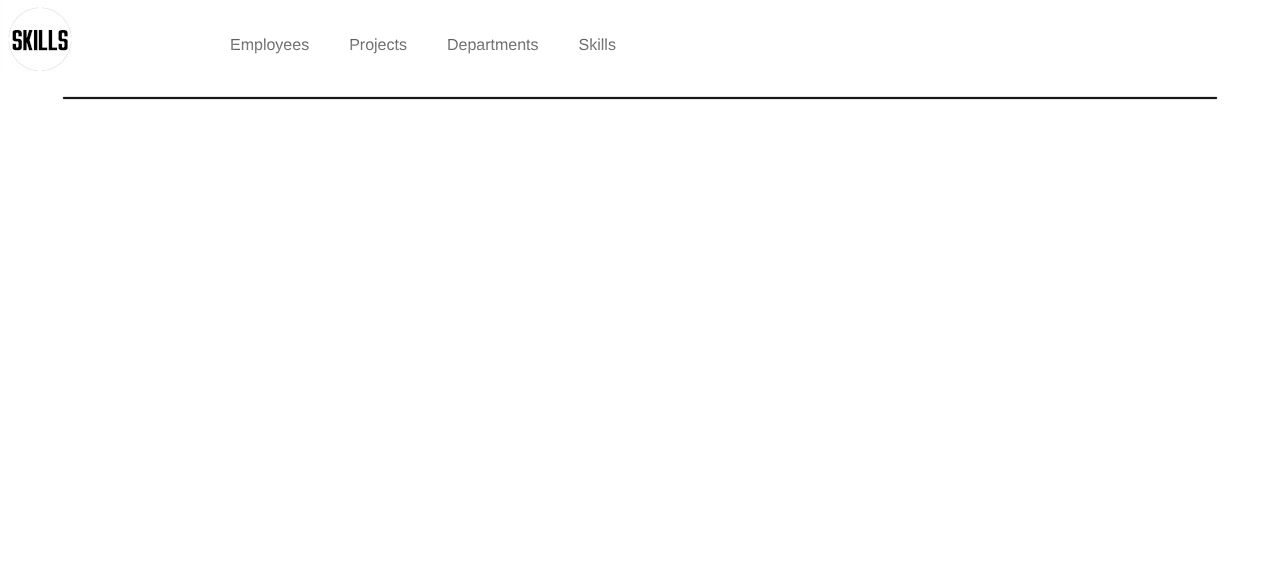
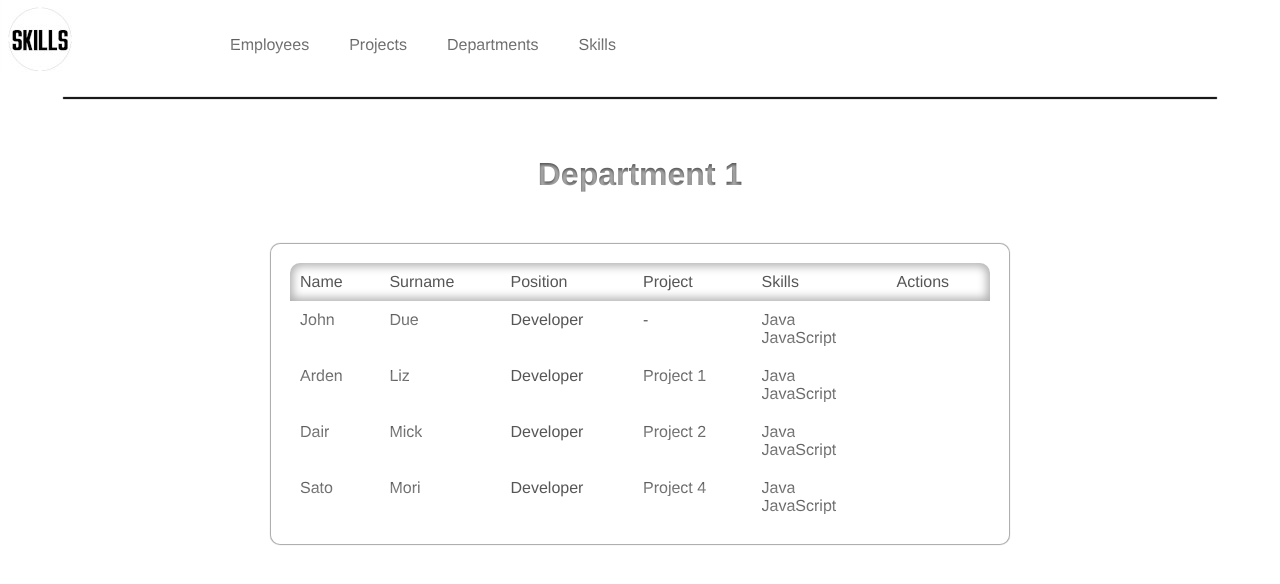
Before and after one commit to yuilin/fe-vuejs, a Vue app: page /departments/1 in a window 1280 px wide. Shown: the top 584 px of the page. Built offline with nearby package versions, Linux system fonts and the light colour scheme.

Commit message:
added project and department pages

```diff
--- a/src/components/common/Table.vue
+++ b/src/components/common/Table.vue
@@ -10,11 +10,11 @@
             <div v-for="(r, i) in row.data" v-bind:key="i" class="contents">
                 <div v-if="row.id !== editRecord" :class="r.display ? 'search-item ' + r.display : 'search-item'">
                     <router-link v-if="r.value && r.link && !r.id" :to="link  + row.id">{{r.value}}</router-link>
-                    <router-link v-else-if="r.value && r.link && r.id" :to="r.link  + '/' + r.id">{{r.value}}
+                    <router-link v-else-if="r.value && r.link && r.id" :to="r.link + r.id">{{r.value}}
                     </router-link>
                     <div v-else-if="r.value !== undefined" class="contents">{{r.value}}</div>
                     <div v-else-if="r.values" v-for="(arr, i) in r.values" v-bind:key="i">
-                        <router-link :to="arr.link  + '/' + arr.id">{{arr.name}}</router-link>
+                        <router-link :to="arr.link + arr.id">{{arr.name}}</router-link>
                     </div>
                     <div v-else class="contents" v-for="(action, i) in r" v-bind:key="i">
                         <img v-if="editable" :src="'../../../static/icons/' + action.value + '.png'" :alt="action.value"
--- a/src/components/departments/Department.vue
+++ b/src/components/departments/Department.vue
@@ -1,10 +1,65 @@
 <template>
-    <div></div>
+    <div class="body">
+        <h1>{{selectedDepartment.name}}</h1>
+        <myTable :headerNames="headerNames" :data="data" link="/employees/"></myTable>
+    </div>
 </template>
 
 <script>
+import myTable from '@/components/common/Table'
+
 export default {
-  name: 'Department'
+  components: {myTable},
+  name: 'Department',
+  created () {
+    this.departments = this.$store.getters['getDepartments']
+    this.headerNames = this.$store.getters['getDepartmentHeaderNames']
+  },
+  computed: {
+    selectedDepartment () {
+      return this.departments.find(department => department.id === Number(this.$route.params.id))
+    },
+    data () {
+      return this.parse(this.$store.getters['getEmployees']).filter(employee => employee.department === this.selectedDepartment.id)
+    }
+  },
+  methods: {
+    parse (objects) {
+      return objects.map(
+        (object) => {
+          let info = object.info.find(i => i.name === 'Job Details').items
+          let department = this.$store.getters['getDepartments'].find(department => department.id === info.find(item => item.name === 'Department').value).id
+          let parsed = {
+            id: object.id,
+            name: object.personalData.credentials.name,
+            surname: object.personalData.credentials.surname,
+            position: info.find(item => item.name === 'Position').value,
+            project: this.$store.getters['getProjects'].find(project => project.id === object.personalData.items.find(item => item.name === 'Project').value),
+            skills: object.skills.map((object) => {
+              let skill = this.$store.getters['getSkills'].find(skill => skill.id === Number(object.id))
+              return {name: skill.personalData.credentials.name, link: '/skills/', id: skill.id}
+            })
+          }
+          return {
+            id: parsed.id,
+            data: {
+              name: {value: parsed.name, link: true},
+              surname: {value: parsed.surname, link: true},
+              position: {value: parsed.position},
+              project: {
+                value: parsed.project === undefined ? '-' : parsed.project.name,
+                link: parsed.project === undefined ? undefined : '/projects/',
+                id: parsed.project === undefined ? undefined : parsed.project.id
+              },
+              skills: {values: parsed.skills},
+              actions: [{value: 'edit'}, {value: 'delete'}]
+            },
+            department: department
+          }
+        }
+      )
+    }
+  }
 }
 </script>
 
--- a/src/components/employees/Employee.vue
+++ b/src/components/employees/Employee.vue
@@ -8,15 +8,13 @@ import Main from '@/components/common/Main'
 
 export default {
   components: {Main},
-  data () {
-    return {
-      num: Number(this.$route.params.id),
-      selectedEmployee: Object
-    }
-  },
   created () {
     this.employees = this.$store.getters['getEmployees']
-    this.selectedEmployee = this.employees.find(employee => employee.id === this.num)
+  },
+  computed: {
+    selectedEmployee () {
+      return this.employees.find(employee => employee.id === Number(this.$route.params.id))
+    }
   }
 }
 </script>
--- a/src/components/employees/Employees.vue
+++ b/src/components/employees/Employees.vue
@@ -15,11 +15,6 @@ import myTable from '@/components/common/Table'
 export default {
   components: {myTable, Pagination, myFilter},
   name: 'Employees',
-  data () {
-    return {
-      headerNames: Array
-    }
-  },
   created () {
     this.headerNames = this.$store.getters['getEmployeesHeaderNames']
   },
@@ -69,7 +64,7 @@ export default {
             project: this.$store.getters['getProjects'].find(project => project.id === object.personalData.items.find(item => item.name === 'Project').value),
             skills: object.skills.map((object) => {
               let skill = this.$store.getters['getSkills'].find(skill => skill.id === Number(object.id))
-              return {name: skill.personalData.credentials.name, link: 'skills', id: skill.id}
+              return {name: skill.personalData.credentials.name, link: '/skills/', id: skill.id}
             })
           }
           return {
@@ -80,10 +75,10 @@ export default {
               position: {value: parsed.position},
               project: {
                 value: parsed.project === undefined ? '-' : parsed.project.name,
-                link: parsed.project === undefined ? undefined : 'projects',
+                link: parsed.project === undefined ? undefined : '/projects/',
                 id: parsed.project === undefined ? undefined : parsed.project.id
               },
-              department: {value: parsed.department.name, link: 'departments', id: parsed.department.id},
+              department: {value: parsed.department.name, link: '/departments/', id: parsed.department.id},
               skills: {values: parsed.skills}
             }
           }
--- a/src/components/personalData/PersonalData.vue
+++ b/src/components/personalData/PersonalData.vue
@@ -2,7 +2,8 @@
     <div class="info">
         <div class="icon"><img v-if="parent === 'Employee'" :src="'/static/user-icons/' + personalData.icon + '.png'"
                                class="user-icon" alt="username">
-            <img v-else :src="'/static/skill-icons/' + personalData.icon + '.png'" class="user-icon" alt="username"></div>
+            <img v-else :src="'/static/skill-icons/' + personalData.icon + '.png'" class="user-icon" alt="username">
+        </div>
         <hr class="mobile">
         <div class="personal-data">
             <PersonalDataItem type="header"
--- a/src/components/projects/Project.vue
+++ b/src/components/projects/Project.vue
@@ -1,10 +1,59 @@
 <template>
-    <div></div>
+    <div class="body">
+        <h1>{{selectedProject.name}}</h1>
+        <myTable :headerNames="headerNames" :data="data" link="/employees/"></myTable>
+    </div>
 </template>
 
 <script>
+import myTable from '@/components/common/Table'
+
 export default {
-  name: 'Project'
+  components: {myTable},
+  name: 'Project',
+  created () {
+    this.projects = this.$store.getters['getProjects']
+    this.headerNames = this.$store.getters['getProjectHeaderNames']
+  },
+  computed: {
+    selectedProject () {
+      return this.projects.find(project => project.id === Number(this.$route.params.id))
+    },
+    data () {
+      return this.parse(this.$store.getters['getEmployees']).filter(employee => employee.project === this.selectedProject.id)
+    }
+  },
+  methods: {
+    parse (objects) {
+      return objects.map(
+        (object) => {
+          let info = object.info.find(i => i.name === 'Job Details').items
+          let parsed = {
+            id: object.id,
+            name: object.personalData.credentials.name,
+            surname: object.personalData.credentials.surname,
+            position: info.find(item => item.name === 'Position').value,
+            project: this.$store.getters['getProjects'].find(project => project.id === object.personalData.items.find(item => item.name === 'Project').value),
+            skills: object.skills.map((object) => {
+              let skill = this.$store.getters['getSkills'].find(skill => skill.id === Number(object.id))
+              return {name: skill.personalData.credentials.name, link: '/skills/', id: skill.id}
+            })
+          }
+          return {
+            id: parsed.id,
+            data: {
+              name: {value: parsed.name, link: true},
+              surname: {value: parsed.surname, link: true},
+              position: {value: parsed.position},
+              skills: {values: parsed.skills},
+              actions: [{value: 'edit'}, {value: 'delete'}]
+            },
+            project: parsed.project === undefined ? undefined : parsed.project.id
+          }
+        }
+      )
+    }
+  }
 }
 </script>
 
--- a/src/components/projects/Projects.vue
+++ b/src/components/projects/Projects.vue
@@ -15,11 +15,6 @@ import myTable from '@/components/common/Table'
 export default {
   components: {myTable, Pagination, myFilter},
   name: 'Projects',
-  data () {
-    return {
-      headerNames: Array
-    }
-  },
   created () {
     this.headerNames = this.$store.getters['getProjectsHeaderNames']
   },
@@ -62,10 +57,10 @@ export default {
               name: {value: object.name, link: true},
               manager: {
                 value: Object.values(employee.personalData.credentials).join(' '),
-                link: 'employees',
+                link: '/employees/',
                 id: employee.id
               },
-              department: {value: departments.name, link: 'departments', id: departments.id},
+              department: {value: departments.name, link: '/departments/', id: departments.id},
               employees: {value: this.employees.filter(employee => employee.personalData.items.find(item => item.name === 'Project').value === object.id).length}
             }
           }
--- a/src/components/skills/Skill.vue
+++ b/src/components/skills/Skill.vue
@@ -8,15 +8,13 @@ import Main from '@/components/common/Main'
 
 export default {
   components: {Main},
-  data () {
-    return {
-      num: Number(this.$route.params.id),
-      selectedSkill: Object
-    }
-  },
   created () {
     this.skills = this.$store.getters['getSkills']
-    this.selectedSkill = this.skills.find(skill => skill.id === this.num)
+  },
+  computed: {
+    selectedSkill () {
+      return this.skills.find(skill => skill.id === Number(this.$route.params.id))
+    }
   },
   methods: {
     addCalculatedValues (selectedSkill) {
--- a/src/components/skills/Skills.vue
+++ b/src/components/skills/Skills.vue
@@ -15,11 +15,6 @@ import myTable from '@/components/common/Table'
 export default {
   components: {myTable, Pagination, myFilter},
   name: 'Skills',
-  data () {
-    return {
-      headerNames: Array
-    }
-  },
   created () {
     this.headerNames = this.$store.getters['getSkillsHeaderNames']
   },
--- a/src/store/modules/departments/departments.js
+++ b/src/store/modules/departments/departments.js
@@ -22,10 +22,31 @@ export default {
       {
         name: 'Employees'
       }
+    ],
+    departmentHeaderNames: [
+      {
+        name: 'Name'
+      },
+      {
+        name: 'Surname'
+      },
+      {
+        name: 'Position'
+      },
+      {
+        name: 'Project'
+      },
+      {
+        name: 'Skills'
+      },
+      {
+        name: 'Actions'
+      }
     ]
   },
   getters: {
     getDepartments: state => state.departments,
-    getDepartmentsHeaderNames: state => state.departmentsHeaderNames
+    getDepartmentsHeaderNames: state => state.departmentsHeaderNames,
+    getDepartmentHeaderNames: state => state.departmentHeaderNames
   }
 }
--- a/src/store/modules/projects/projects.js
+++ b/src/store/modules/projects/projects.js
@@ -63,10 +63,28 @@ export default {
       {
         name: 'Employees'
       }
+    ],
+    projectHeaderNames: [
+      {
+        name: 'Name'
+      },
+      {
+        name: 'Surname'
+      },
+      {
+        name: 'Position'
+      },
+      {
+        name: 'Skills'
+      },
+      {
+        name: 'Actions'
+      }
     ]
   },
   getters: {
     getProjects: state => state.projects,
-    getProjectsHeaderNames: state => state.projectsHeaderNames
+    getProjectsHeaderNames: state => state.projectsHeaderNames,
+    getProjectHeaderNames: state => state.projectHeaderNames
   }
 }
```
Also changed, not shown: src/components/departments/Departments.vue (+1 -6 lines).
